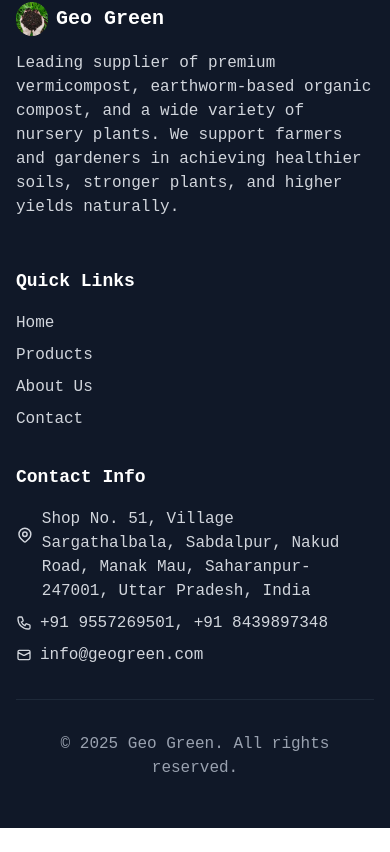
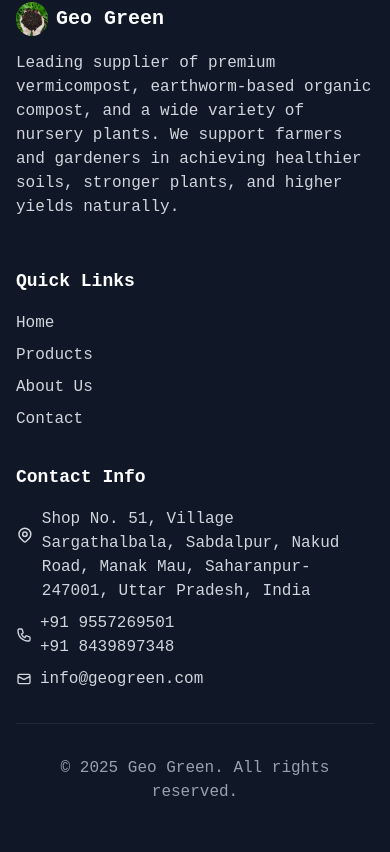
Before and after one commit to Aastha-Kalra/geo-green, a React (Vite) app in the folder frontend/: page /inquiry/68a1f3578b99c387924e24cb in a window 390 px wide. Shown: the part 953-1805 px from the top of the page. Before the commit the page ends 1781 px from the top, so only its background shows below. Built offline with nearby package versions, Linux system fonts and the light colour scheme; no server answers; what @dr.pogodin/react-helmet would draw is missing.

Commit message:
updated css of phone number

```diff
--- a/frontend/src/components/Footer.jsx
+++ b/frontend/src/components/Footer.jsx
@@ -123,7 +123,9 @@
                     d="M3 5a2 2 0 012-2h3.28a1 1 0 01.948.684l1.498 4.493a1 1 0 01-.502 1.21l-2.257 1.13a11.042 11.042 0 005.516 5.516l1.13-2.257a1 1 0 011.21-.502l4.493 1.498a1 1 0 01.684.949V19a2 2 0 01-2 2h-1C9.716 21 3 14.284 3 6V5z"
                   />
                 </svg>
-                +91 9557269501, +91 8439897348
+                +91 9557269501
+                <br/>
+                 +91 8439897348
               </p>
               <p className="flex items-center">
                 <svg
```
